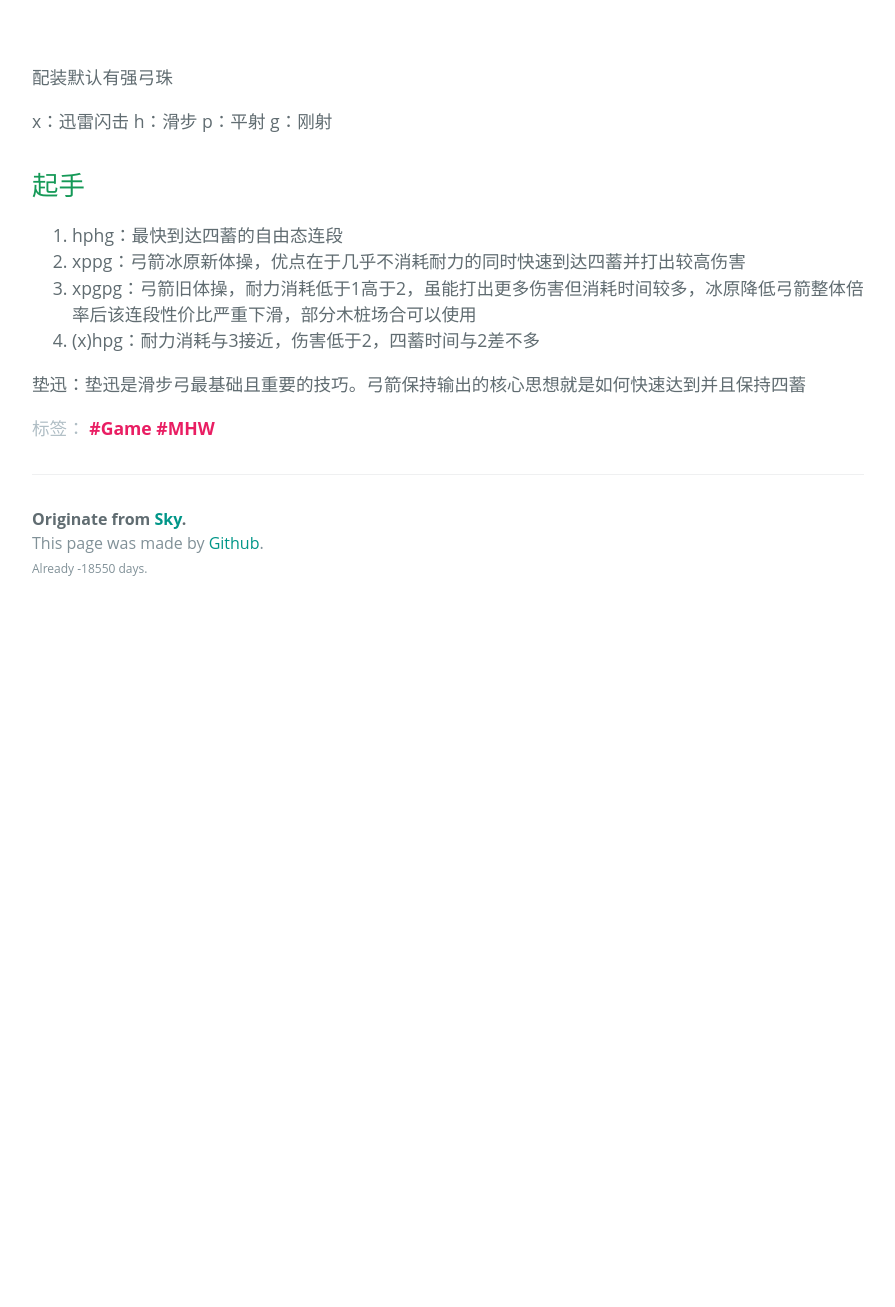
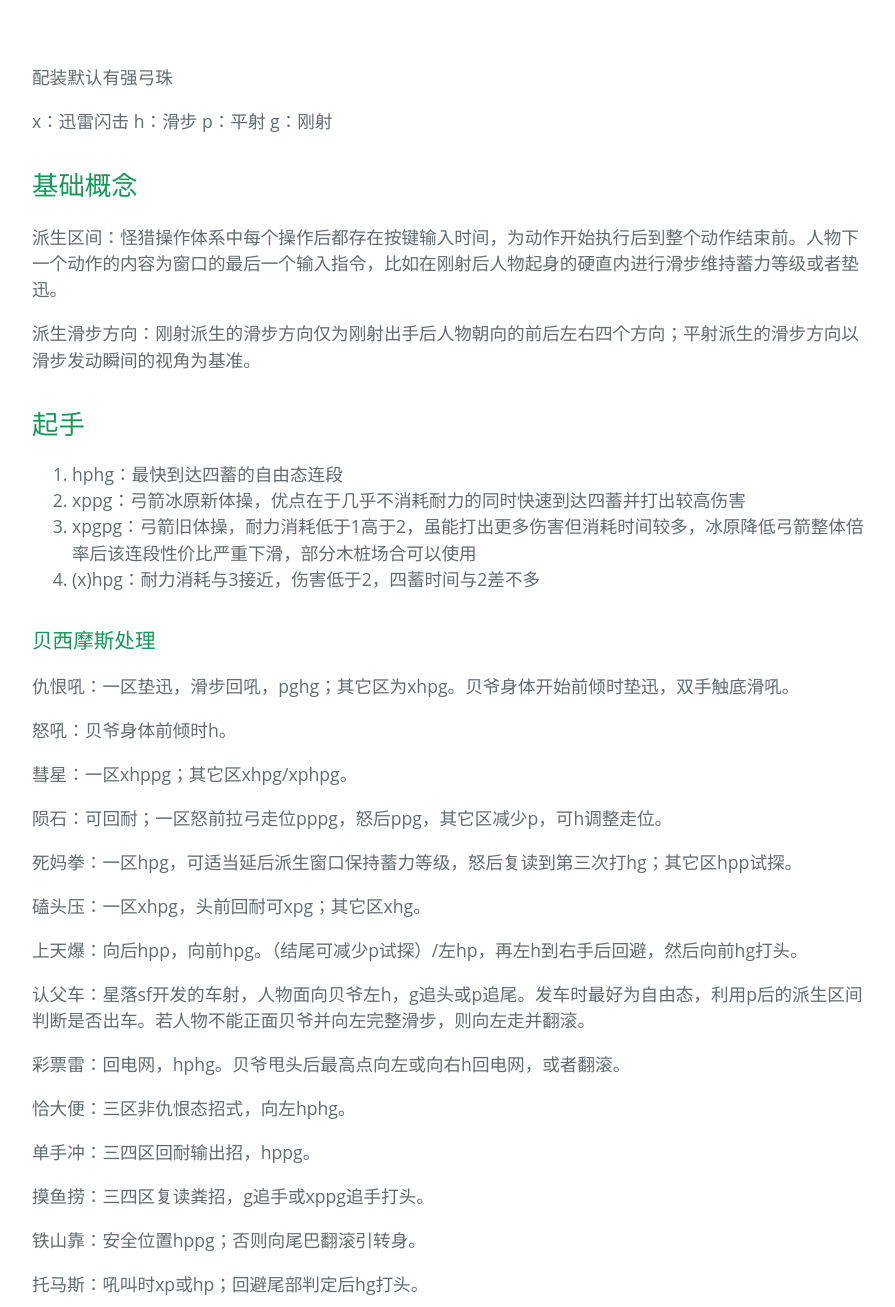
Before and after one commit to NishikinoSky/NishikinoSky.github.io, a Jekyll site: the page built from _posts/2021-2-23-MHWBow.md, in a window 1280 px wide and 1400 px high, scrolled down 261 px, cut to the strip 93-1400 px from the top of the window. Shown: the whole strip, without its empty margins (192-1087 px from the left). Built offline with Jekyll 4.4.1, drawn with Linux system fonts in a browser that asks for light colours; some web fonts are replaced; before the commit the page ends 981 px from its top, so only the background shows below that.

Commit message:
Update 2021-2-23-MHWBow.md

```diff
--- a/_posts/2021-2-23-MHWBow.md
+++ b/_posts/2021-2-23-MHWBow.md
@@ -9,6 +9,12 @@ stickie: false
 
 x：迅雷闪击  h：滑步  p：平射  g：刚射
 
+## 基础概念
+
+派生区间：怪猎操作体系中每个操作后都存在按键输入时间，为动作开始执行后到整个动作结束前。人物下一个动作的内容为窗口的最后一个输入指令，比如在刚射后人物起身的硬直内进行滑步维持蓄力等级或者垫迅。
+
+派生滑步方向：刚射派生的滑步方向仅为刚射出手后人物朝向的前后左右四个方向；平射派生的滑步方向以滑步发动瞬间的视角为基准。
+
 ## 起手
 
 1. hphg：最快到达四蓄的自由态连段
@@ -16,4 +22,34 @@ x：迅雷闪击  h：滑步  p：平射  g：刚射
 3. xpgpg：弓箭旧体操，耐力消耗低于1高于2，虽能打出更多伤害但消耗时间较多，冰原降低弓箭整体倍率后该连段性价比严重下滑，部分木桩场合可以使用
 4. (x)hpg：耐力消耗与3接近，伤害低于2，四蓄时间与2差不多
 
-垫迅：垫迅是滑步弓最基础且重要的技巧。弓箭保持输出的核心思想就是如何快速达到并且保持四蓄
+### 贝西摩斯处理
+
+仇恨吼：一区垫迅，滑步回吼，pghg；其它区为xhpg。贝爷身体开始前倾时垫迅，双手触底滑吼。
+
+怒吼：贝爷身体前倾时h。
+
+彗星：一区xhppg；其它区xhpg/xphpg。
+
+陨石：可回耐；一区怒前拉弓走位pppg，怒后ppg，其它区减少p，可h调整走位。
+
+死妈拳：一区hpg，可适当延后派生窗口保持蓄力等级，怒后复读到第三次打hg；其它区hpp试探。
+
+磕头压：一区xhpg，头前回耐可xpg；其它区xhg。
+
+上天爆：向后hpp，向前hpg。（结尾可减少p试探）/左hp，再左h到右手后回避，然后向前hg打头。
+
+认父车：星落sf开发的车射，人物面向贝爷左h，g追头或p追尾。发车时最好为自由态，利用p后的派生区间判断是否出车。若人物不能正面贝爷并向左完整滑步，则向左走并翻滚。
+
+彩票雷：回电网，hphg。贝爷甩头后最高点向左或向右h回电网，或者翻滚。
+
+恰大便：三区非仇恨态招式，向左hphg。
+
+单手冲：三四区回耐输出招，hppg。
+
+摸鱼捞：三四区复读粪招，g追手或xppg追手打头。
+
+铁山靠：安全位置hppg；否则向尾巴翻滚引转身。
+
+托马斯：吼叫时xp或hp；回避尾部判定后hg打头。
+
+二连：三四区，xhpg。
```
